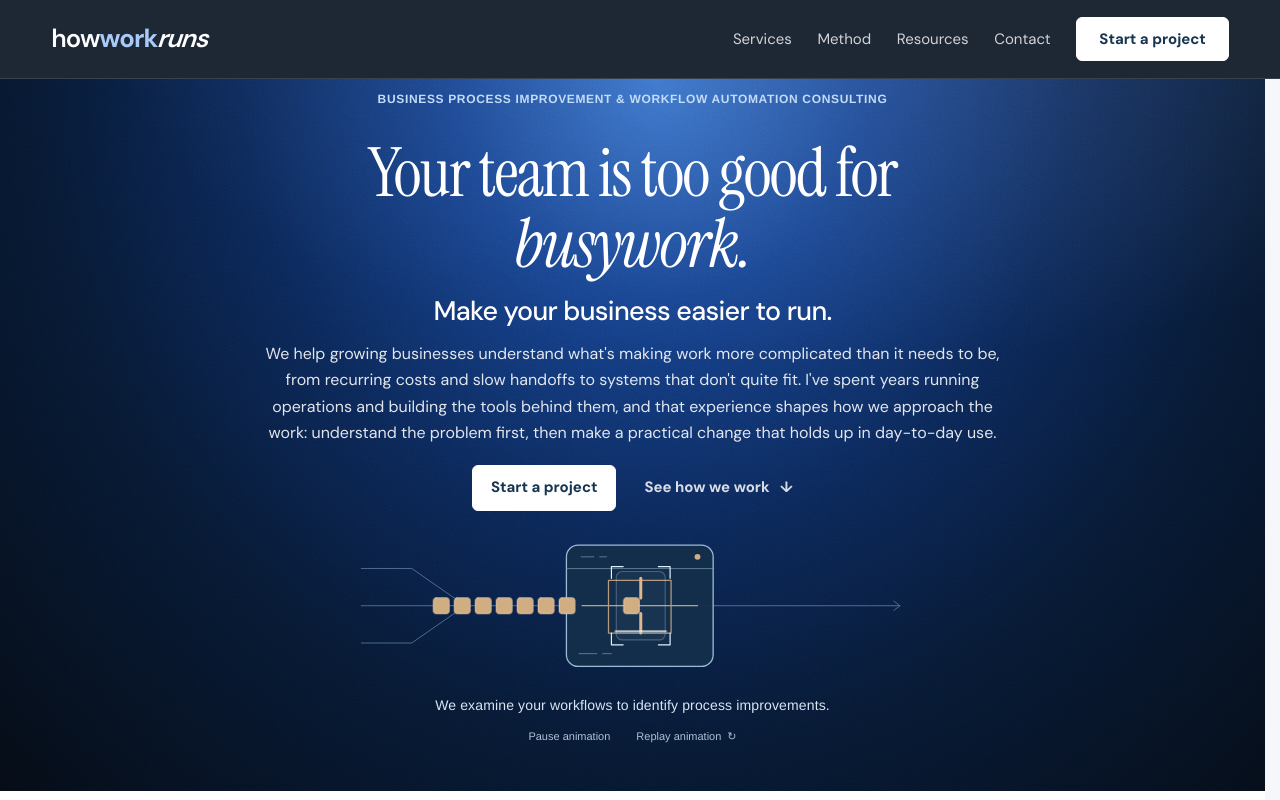
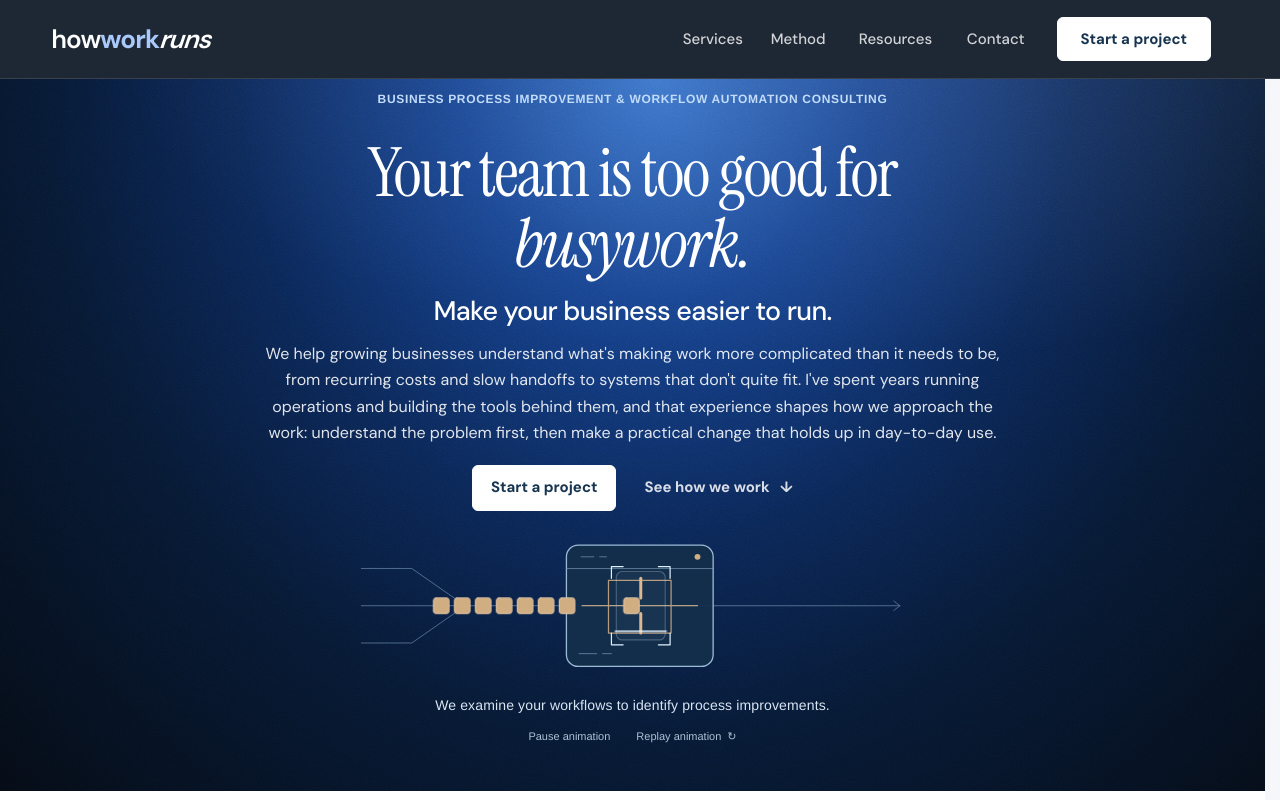
Before and after one commit to zandergrant/workrefactor, a plain HTML site: page index.html in a window 1280 px wide. Shown: the top 800 px of the page. Drawn offline with Linux system fonts and the light colour scheme.

Commit message:
Lock shared desktop nav positions across homepage and resources

```diff
--- a/site-system.css
+++ b/site-system.css
@@ -532,3 +532,15 @@ body .site-footer .footer-brand .brand-name {font-family:var(--hwr-sans)!importa
   body .site-header .mobile-menu {display:block!important;}
   body .site-header .mobile-menu summary {font-family:var(--hwr-sans)!important;font-size:15px!important;}
 }
+
+/* Navigation geometry lock: prevent page-local CSS from shifting the shared links. */
+@media(min-width:901px){
+ body .site-header .brand {width:190px!important;min-width:190px!important;justify-content:flex-start!important;}
+ body .site-header .brand-name {width:190px!important;min-width:190px!important;font-size:26px!important;letter-spacing:-.035em!important;}
+ body .site-header .desktop-nav {display:grid!important;grid-template-columns:70px 70px 90px 72px 154px!important;gap:18px!important;align-items:center!important;width:546px!important;min-width:546px!important;max-width:546px!important;justify-content:initial!important;flex:none!important;}
+ body .site-header .desktop-nav > a {display:inline-flex!important;align-items:center!important;justify-content:flex-start!important;width:100%!important;min-width:0!important;margin:0!important;padding:0!important;letter-spacing:0!important;font-family:var(--hwr-sans)!important;font-size:15px!important;font-weight:500!important;}
+ body .site-header .desktop-nav > a.nav-cta {justify-content:center!important;padding:0 12px!important;font-weight:600!important;}
+}
+@media(min-width:901px) and (max-width:1080px){
+ body .site-header .desktop-nav {grid-template-columns:65px 65px 85px 67px 142px!important;gap:12px!important;width:472px!important;min-width:472px!important;max-width:472px!important;}
+}
```
